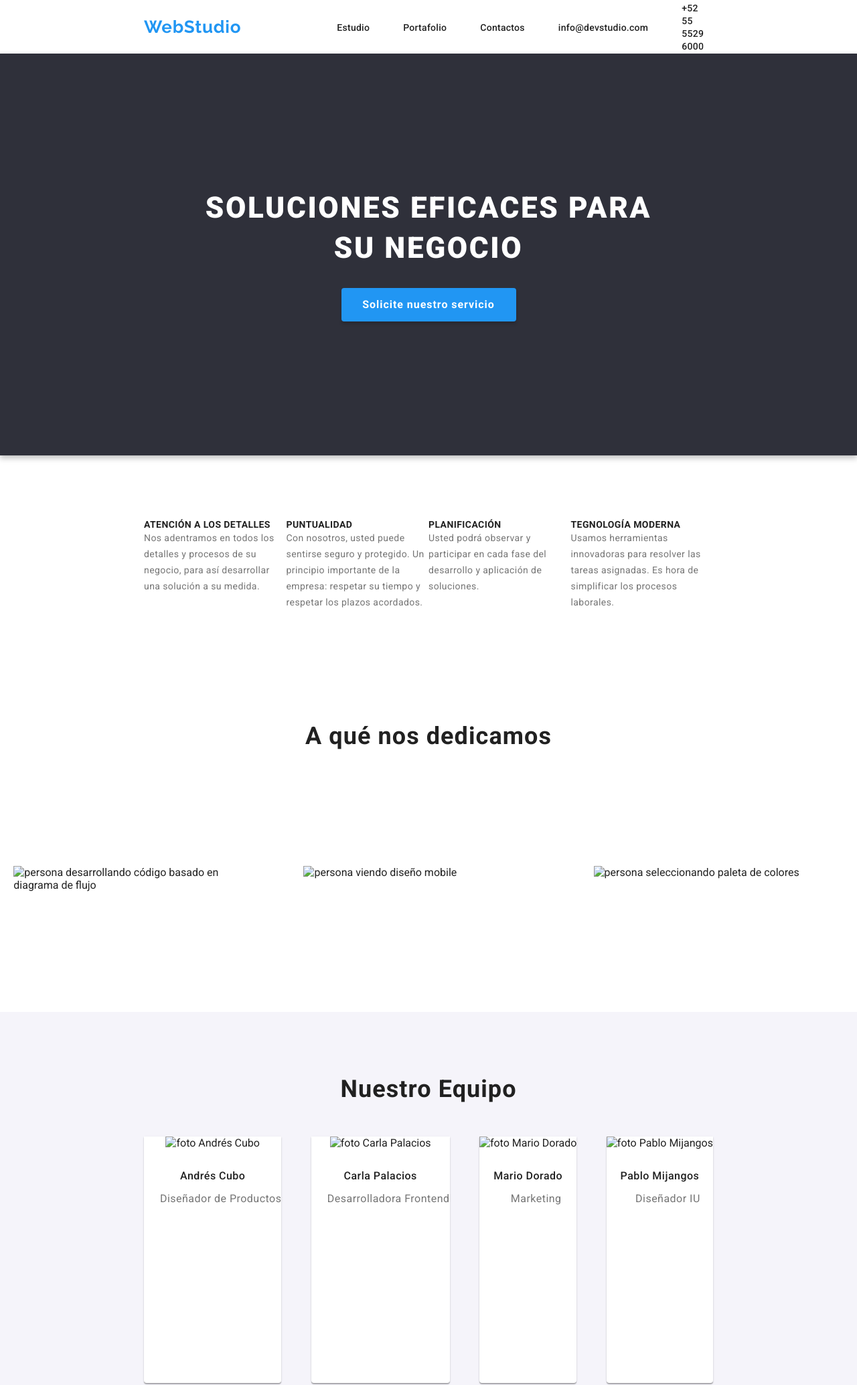
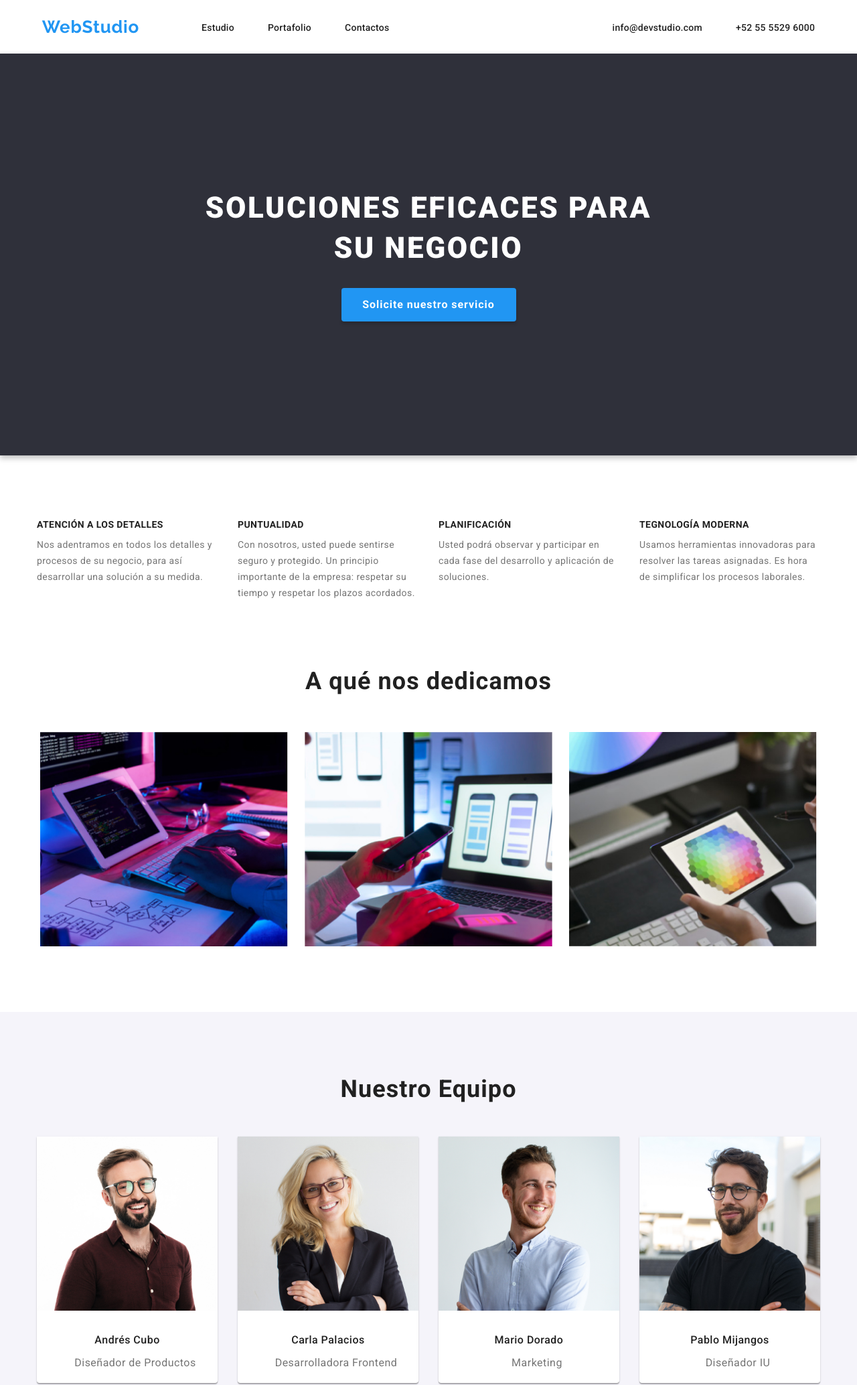
Before and after one commit to DanielPerdomoDev/goit-markup-hw-03, a plain HTML site: page index.html in a window 1280 px wide. Shown: the top 2068 px of the page at 67% size. Drawn offline with Linux system fonts and the light colour scheme; files that its build step writes are made by us from their sources.

Commit message:
finish hw3 with flexbox fixed

```diff
--- a/css/styles.css
+++ b/css/styles.css
@@ -32,28 +32,46 @@ button:hover {
     cursor: pointer;
 }
 
+/* Width para responsive cuando sea menor a 1170px */
+
 .header {
     display: flex;
+    width: 100%;
     height: 80px;
     left: 0px;
     top: 0px;
 
     background: #FFFFFF;
-    padding-left: 215px;
-    padding-right: 215px;
-    justify-content: space-between;
+    margin: 0 auto;
+    justify-content: center;
     align-items: center;
 
-    box-shadow: 0px 0px 3px rgba(0, 0, 0, 0.12)
+    box-shadow: 0px 3px 0px rgba(0, 0, 0, 0.12);
+    gap: 333px;
+}
+
+.navbar-main {
+    display: flex;
+    align-items: center;
+    justify-content: space-between;
+}
+
+.navbar-main>a {
+    text-decoration: none;
 }
 
 .navbar {
     display: flex;
     align-items: center;
+    justify-content: space-between;
+    gap: 50px;
 }
 
-.navbar>li {
-    margin-right: 50px;
+.navbar>a {
+    text-decoration: none;
+}
+
+.navbar>li{
     list-style: none;
 }
 
@@ -178,17 +196,20 @@ address>a {
 }
 
 .qualities {
-    height: 122px;
+    width: 1170px;
     display: flex;
-    padding: 95px 215px;
-    justify-content: space-between;
+    padding: 95px 0px;
+    margin: 0 auto;
+    gap: 30px;
+    align-items: flex-start;
 }
 
 .qualities_item {
     width: 270px;
-    height: 101px;
-    display: grid;
-    justify-content: space-between;
+    display: flex;
+    flex-direction: column;
+    justify-content: flex-start;
+    gap: 10px;
 }
 
 .qualitie_tittle {
@@ -216,29 +237,32 @@ address>a {
 }
 
 .aboutus {
-    display: grid;
+    display: flex;
+    flex-direction: column;
+    width: 1170px;
     height: 425px;
     justify-content: center;
     align-items: center;
-    margin-bottom: 94px;
+    padding-bottom: 94px;
+    margin: 0px auto;
 }
 
 .aboutus-galery {
+    margin-top: 55px;
     display: flex;
     justify-content: space-between;
-}
-
-.aboutus-galery>img {
-    padding: 0px 30px;
+    gap: 25px;
 }
 
 .team {
     background-color: #F5F4FA;
-    padding: 94px 215px;
+    padding-top: 94px;
+    padding-bottom: 94px;
 }
 
 .team>ul {
-    margin-top: 50px;
+    width: 1170px;
+    margin: 50px auto 0px;
     display: flex;
     list-style: none;
     justify-content: space-between;
@@ -290,19 +314,18 @@ address>a {
 .main-portfolio{
     display: flex;
     flex-direction: column;
-    align-self: center;
-
-    margin-bottom: 50px;
 }
 
 .filtro {
-    margin: 106px 280px;
+    margin: 106px 280px 50px;
     display: flex;
     list-style: none;
-    justify-content:space-between;
+    justify-content: center;
+    gap: 8px;
 }
 
 .btn-filter {
+    width: max-content;
     font-style: normal;
     font-weight: 500;
     font-size: 16px;
@@ -316,13 +339,11 @@ address>a {
     background: #F5F4FA;
     border-radius: 4px;
     border: 0;
-
     padding: 6px 24px;
 }
 
 .btn-filter:hover {
     color: #FFFFFF;
-
     background: #2196F3;
 }
 
@@ -331,13 +352,12 @@ address>a {
     width: 1170px;
     display: flex;
     flex-wrap: wrap;
-    justify-content: space-between;
-    columns: 3;
+    gap: 30px;
+    margin: 0 auto 85px;
 }
 
 .product_list {
-    margin-bottom: 30px ;
-    width: 370px;
+    width: 368px;
     height: 404px;
     background: #FFFFFF;
     border: 1px solid #EEEEEE;
--- a/index.html
+++ b/index.html
@@ -7,13 +7,13 @@
     , initial-scale=1.0">
     <title>Document</title>
     <link href="https://fonts.googleapis.com/css2?family=Raleway:wght@700&family=Roboto:wght@400;500;700;900&display=swap" rel="stylesheet">
-    <link rel="stylesheet" href="/goit-markup-hw-02/css/styles.css">
+    <link rel="stylesheet" href="/goit-markup-hw-03/css/styles.css">
 </head>
 <body>
     <header class="header">
-        <nav>
+        <nav class="navbar-main">
+            <a href=""><span class="logo-text">WebStudio</span></a>
             <ul class="navbar">
-                <li><a href=""><span class="logo-text">WebStudio</span></a></li>
                 <li><a href="index.html">Estudio</a></li>
                 <li><a href="portfolio.html">Portafolio</a></li>
                 <li><a href="">Contactos</a></li>
@@ -55,31 +55,31 @@
         <section class="aboutus">
             <h2>A qué nos dedicamos</h2>
             <div class="aboutus-galery">
-            <img src="/goit-markup-hw-02/images/aqnd1.jpg" alt="persona desarrollando código basado en diagrama de flujo" width="373.16 px"></li>
-            <img src="/goit-markup-hw-02/images/aqnd2.jpg" alt="persona viendo diseño mobile" width="373.16 px">
-            <img src="/goit-markup-hw-02/images/aqnd3.jpg" alt="persona seleccionando paleta de colores" width="373.16 px">
+            <img src="/goit-markup-hw-03/images/aqnd1.jpg" alt="persona desarrollando código basado en diagrama de flujo" width="370 px"></li>
+            <img src="/goit-markup-hw-03/images/aqnd2.jpg" alt="persona viendo diseño mobile" width="370 px">
+            <img src="/goit-markup-hw-03/images/aqnd3.jpg" alt="persona seleccionando paleta de colores" width="370 px">
             </div>
         </section>
         <section class="team">
             <h2>Nuestro Equipo</h2>
             <ul>
                 <li>
-                    <figure><img src="/goit-markup-hw-02/images/ne1.jpg" alt="foto Andrés Cubo" width="270px"></figure>
+                    <figure><img src="/goit-markup-hw-03/images/ne1.jpg" alt="foto Andrés Cubo" width="270px"></figure>
                     <span class="name-teammate">Andrés Cubo</span>
                     <span class="article-kind" class="">Diseñador de Productos</span>
                 </li>
                 <li>
-                    <figure><img src="/goit-markup-hw-02/images/ne2.jpg" alt="foto Carla Palacios" width="270px"></figure>
+                    <figure><img src="/goit-markup-hw-03/images/ne2.jpg" alt="foto Carla Palacios" width="270px"></figure>
                     <span class="name-teammate">Carla Palacios</span>
                     <span class="article-kind" class="">Desarrolladora Frontend</span>
                 </li>
                 <li>
-                    <figure><img src="/goit-markup-hw-02/images/ne3.jpg" alt="foto Mario Dorado" width="270px"></figure>
+                    <figure><img src="/goit-markup-hw-03/images/ne3.jpg" alt="foto Mario Dorado" width="270px"></figure>
                     <span class="name-teammate">Mario Dorado</span>
                     <span class="article-kind" class="">Marketing</span>
                 </li>
                 <li>
-                    <figure><img src="/goit-markup-hw-02/images/ne4.jpg" alt="foto Pablo Mijangos" width="270px"></figure>
+                    <figure><img src="/goit-markup-hw-03/images/ne4.jpg" alt="foto Pablo Mijangos" width="270px"></figure>
                     <span class="name-teammate">Pablo Mijangos</span>
                     <span class="article-kind" class="">Diseñador IU </span>
                 </li>
```
Also changed, not shown: portfolio.html (+12 -12 lines).
